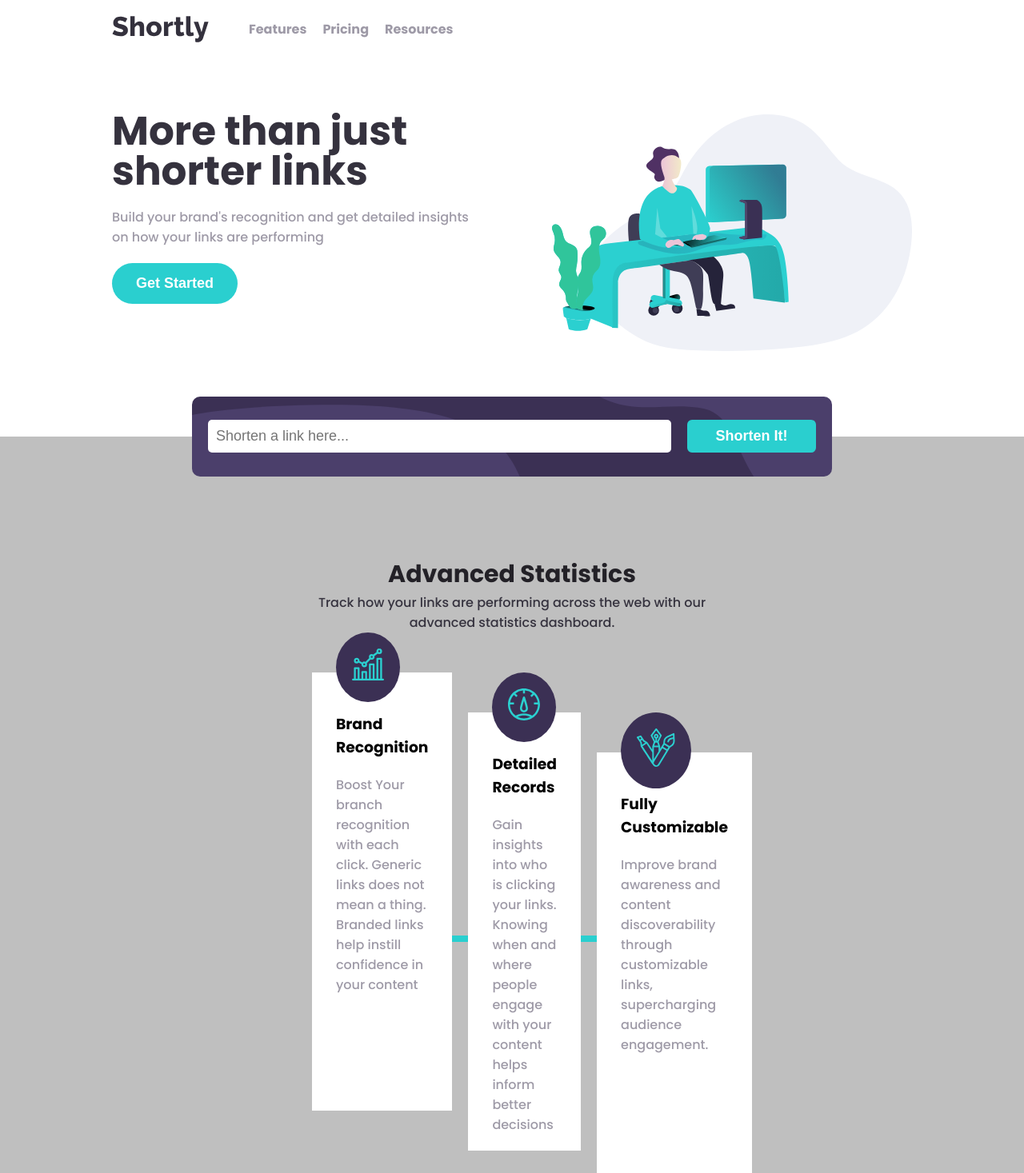
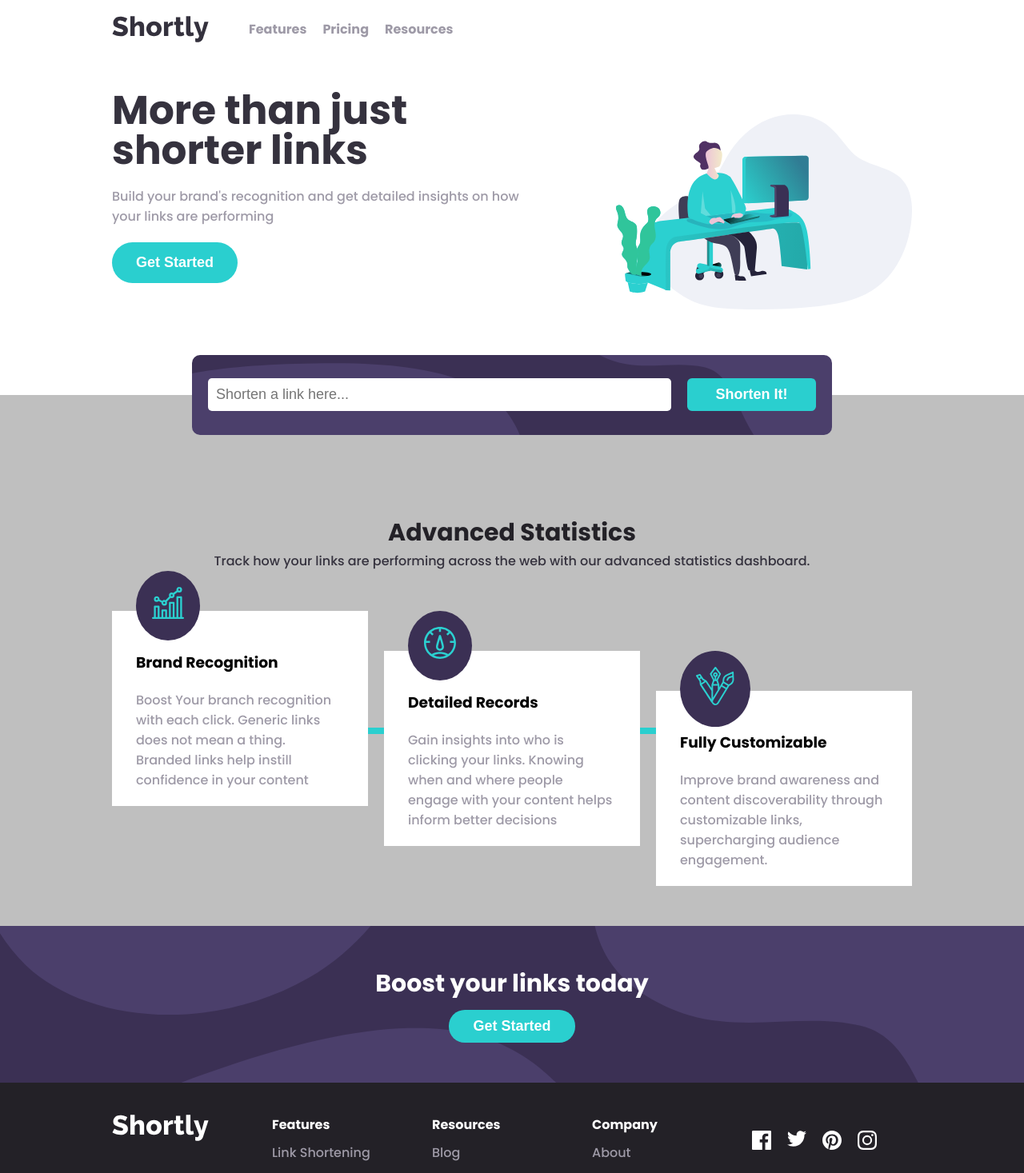
Before and after one commit to oliveramarilla14/link-shorter, a React (Vite) app: page / in a window 1280 px wide. Shown: the top 1467 px of the page at 80% size. Built offline with nearby package versions, Linux system fonts and the light colour scheme.

Commit message:
corrected minor bugs

```diff
--- a/src/components/Hero.jsx
+++ b/src/components/Hero.jsx
@@ -1,6 +1,6 @@
 import { Container, Flex } from './styled/Container'
 import working from '../assets/illustration-working.svg'
-import { HeroText } from './styled/Header'
+import { HeroText, Max } from './styled/Header'
 import MediaQuery, { useMediaQuery } from 'react-responsive'
 
 function Hero () {
@@ -23,9 +23,9 @@ function Hero () {
           <button>Get Started</button>
         </HeroText>
         <MediaQuery minWidth='600px'>
-          <div>
+          <Max>
             <img src={working} alt='work' />
-          </div>
+          </Max>
         </MediaQuery>
       </Flex>
     </Container>
--- a/src/components/styled/Container.jsx
+++ b/src/components/styled/Container.jsx
@@ -21,7 +21,6 @@ export const Flex = styled.div({
   alignItems: align,
   gap,
   '& > div': {
-    width: '50%',
     '& > img': {
       width: '100%',
       marginTop: '70px'
--- a/src/components/styled/Header.jsx
+++ b/src/components/styled/Header.jsx
@@ -45,7 +45,6 @@ export const Header = styled.header(({ theme }) => ({
 }))
 
 export const HeroText = styled(Flex)`
-
   h2 {
     font-size: 50px;
     margin: 0;
@@ -95,3 +94,8 @@ transform: translate(-50%,-50%);
 }
 
 `
+
+export const Max = styled.div`
+width: 50%;
+
+`
--- a/src/components/styled/StyledFooter.jsx
+++ b/src/components/styled/StyledFooter.jsx
@@ -14,9 +14,14 @@ export const StyledFooter = styled.div`
 `
 
 export const Column = styled.div`
-
+@media (max-width: 600px){
+  text-align: center;
+}
 ul{
   margin: 10px 0;
+
+
+
   li{
     margin: 10px 0;
     list-style: none;
--- a/src/components/styled/StyledStatics.jsx
+++ b/src/components/styled/StyledStatics.jsx
@@ -13,11 +13,6 @@ h2{
 p{
   color: ${({ theme }) => theme.colors.neutral.DarkBlue};
 text-align: center;
-width: 500px;
-
-@media (max-width: 600px) {
-  width: 350px;
-  }
 }
 `
 
@@ -80,13 +75,10 @@ export const Card = styled.div`
     text-align: start;
     margin-top: 20px;
     color: ${({ theme }) => theme.colors.neutral.GrayishViolet};
-    @media (max-width: 600px) {
-      width: auto;
-    text-align: center;
-    margin-top: 20px;
-    color: ${({ theme }) => theme.colors.neutral.GrayishViolet};
-  }
   }
 
+  @media (max-width: 600px){
+    margin: 0 20px;
+    }
 
 `
```
